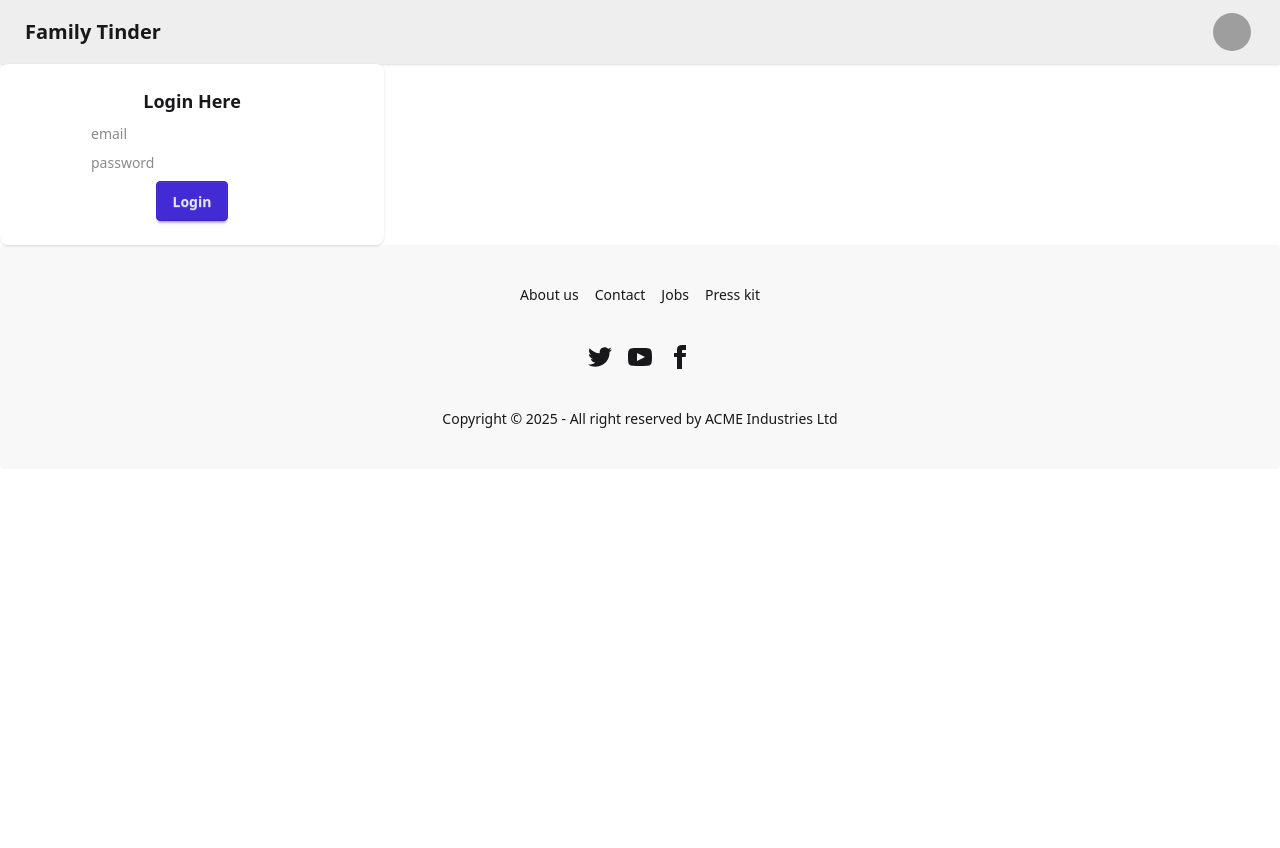
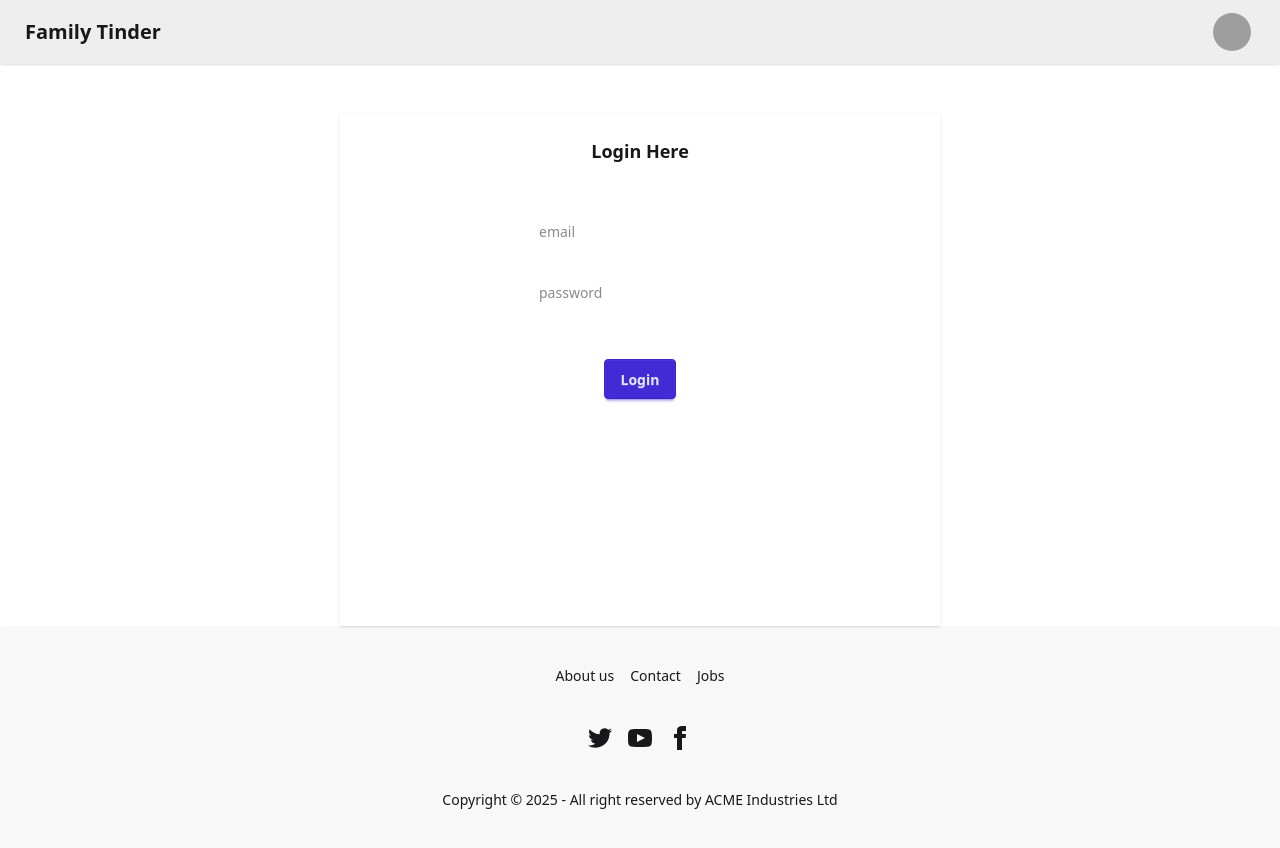
Before and after one commit to SaikatGhoshNIT/MERN_Front_End, a React (Vite) app in the folder familyTinder/: page /login in a window 1280 px wide. Before the commit the page ends 800 px from the top, so only its background shows below. Built offline with nearby package versions, Linux system fonts and the light colour scheme; grey boxes are pictures that could not be loaded.

Commit message:
Made login form center

```diff
--- a/familyTinder/src/components/Footer.jsx
+++ b/familyTinder/src/components/Footer.jsx
@@ -3,12 +3,11 @@ import React from "react";
 function Footer() {
   return (
     <>
-      <footer className="footer footer-horizontal footer-center bg-base-200 text-base-content rounded p-10">
+      <footer className="footer footer-horizontal footer-center bg-base-200 text-base-content rounded p-10 +">
         <nav className="grid grid-flow-col gap-4">
           <a className="link link-hover">About us</a>
           <a className="link link-hover">Contact</a>
           <a className="link link-hover">Jobs</a>
-          <a className="link link-hover">Press kit</a>
         </nav>
         <nav>
           <div className="grid grid-flow-col gap-4">
--- a/familyTinder/src/components/login.jsx
+++ b/familyTinder/src/components/login.jsx
@@ -3,11 +3,13 @@ import React from "react";
 const Login = () => {
   return (
     <>
-      <div className="card bg-base-100 w-96 shadow-sm">
-        <div className="card-body items-center text-center">
+      <div className="card flex items-center justify-center mt-[50px]">
+        <div className="card-body bg-base-150 w-150 h-[64vh] shadow-sm items-center text-center">
           <h2 className="card-title">Login Here</h2>
-          <input type="text" placeholder="email" />
-          <input type="text" placeholder="password" />
+          <div className="flex flex-col p-2 m-5">
+            <input type="text" placeholder="email" className="p-2 m-3 border-none rounded-lg w-[100%]" />
+            <input type="text" placeholder="password"  className="p-2 m-3 border-solid border-inherit rounded-lg w-[100%]" />
+          </div>
           <div className="card-actions">
             <button className="btn btn-primary">Login</button>
           </div>
```
Also changed, not shown: familyTinder/src/App.css (line endings or trailing spaces).
